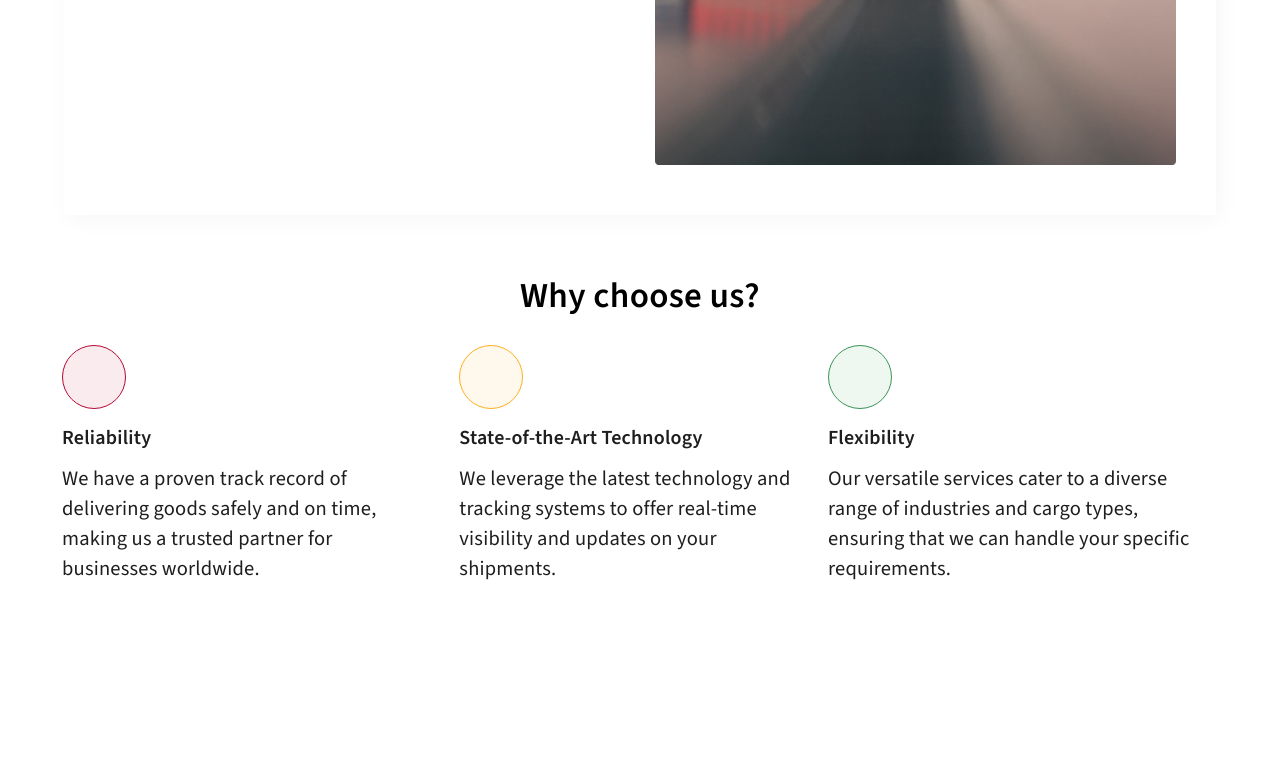
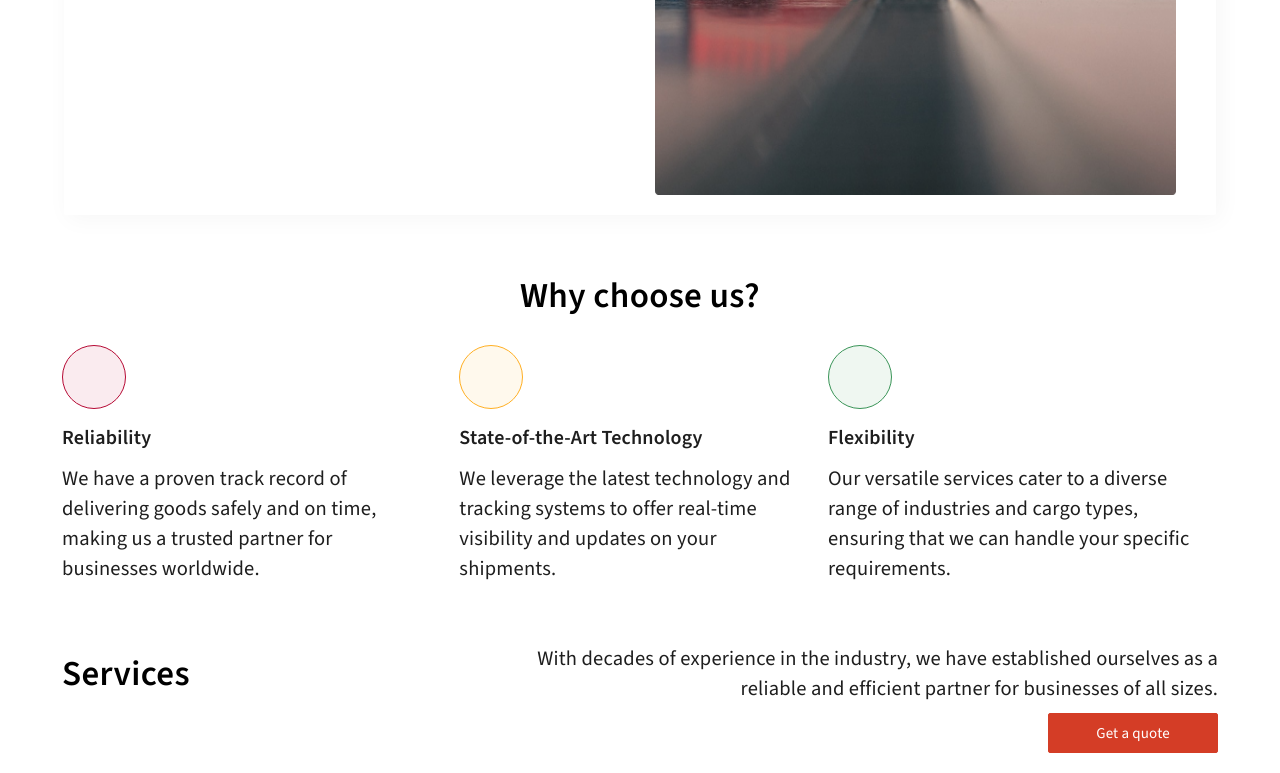
Before and after one commit to earlmorningstar/Onye-ji-cash-replication, a plain HTML site: page index.html in a window 1280 px wide. Shown: the part 1363-2136 px from the top of the page. Before the commit the page ends 1946 px from the top, so only its background shows below. Drawn offline with nearby package versions, Linux system fonts and the light colour scheme.

Commit message:
Fifth commit
Service section done.

```diff
--- a/index.html
+++ b/index.html
@@ -39,7 +39,7 @@
 
 
         <div class="about-us-section">
-            <div class="about-us-header" >About us</div>
+            <div class="about-us-header" id="about-us-header-id">About us</div>
             <div class="about-us-text-and-img">
                 <div class="about-us-text-part">
                     <div class="onye-ji-cash-text"> <span class="ojc-bold-text">Onye-ji-cash</span> is a leading provider of comprehensive logistics solutions, catering to a diverse range of industries. With our expertise in trucking, marine, warehousing, and oil tanker services, we are committed to delivering efficiency and excellence in every aspect of cargo management.</div>
@@ -82,6 +82,12 @@
 
    </div>
 
+   <div class="services-section">
+    <div class="about-us-header">Services</div>
+    <div class="services-text-info">With decades of experience in the industry, we have established ourselves as a reliable and efficient partner for businesses of all sizes. </div>
+   </div>
+   <div class="quote-button"><button class="call-quote-btn" id="call-quote-btn-id">Get a quote</button></div>
+
     <script src="/app.js"></script>
 </body>
 </html>
--- a/style.css
+++ b/style.css
@@ -150,9 +150,13 @@
   font-weight: 600;
   line-height: 60px;
   letter-spacing: 0.01em;
-  text-align: center;
   margin-bottom: 10px;
 }
+
+#about-us-header-id {
+    text-align: center;
+    margin: 20px 0;
+  }
 
 .about-us-text-and-img {
   display: flex;
@@ -192,23 +196,14 @@
   font-weight: 600;
 }
 
-#about-us-header-id {
-  margin: 20px 0;
-}
-
 .why-choose-us-section {
     display: flex;
     gap: 30px;
-    /* background-color: red; */
-    margin: 0 62px;
+    margin: 0 62px 60px 62px;
 }
 
 .svg-div {
     margin-bottom: 10px;
-}
-
-.each-div {
-
 }
 
 .bold-heading {
@@ -232,6 +227,35 @@
     color: #1E1E1E;
 }
 
+.services-section {
+    display: flex;
+    justify-content: space-between;
+    margin: 0 62px;
+}
+
+.services-text-info {
+    width: 60%;
+    font-family: 'Source Sans 3', sans-serif;
+    font-size: 20.5px;
+    font-weight: 400;
+    line-height: 30px;
+    letter-spacing: 0.01em;
+    text-align: right;
+    color: #1E1E1E;
+    /* overflow: hidden; */
+    /* text-align: right; */
+    /* flex-wrap: wrap; */
+}
+
+.quote-button {
+    display: flex;
+    justify-content: flex-end;
+    margin-right: 62px;
+    margin-bottom: 20px;
+}
+
+
+
 
 /* font-family: 'Noto Sans Cypro Minoan', sans-serif;
 font-family: 'Source Sans 3', sans-serif; */
```
